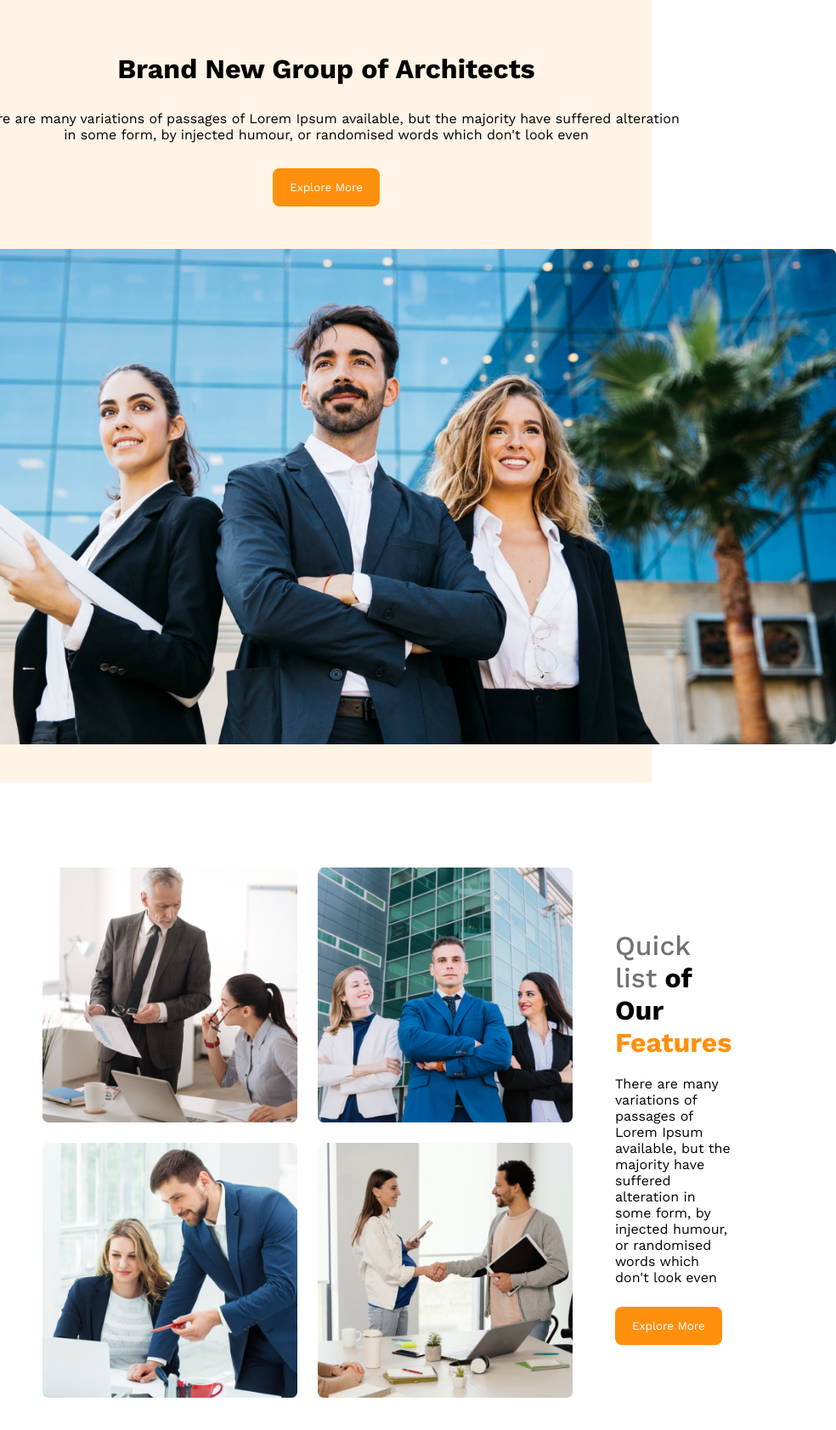
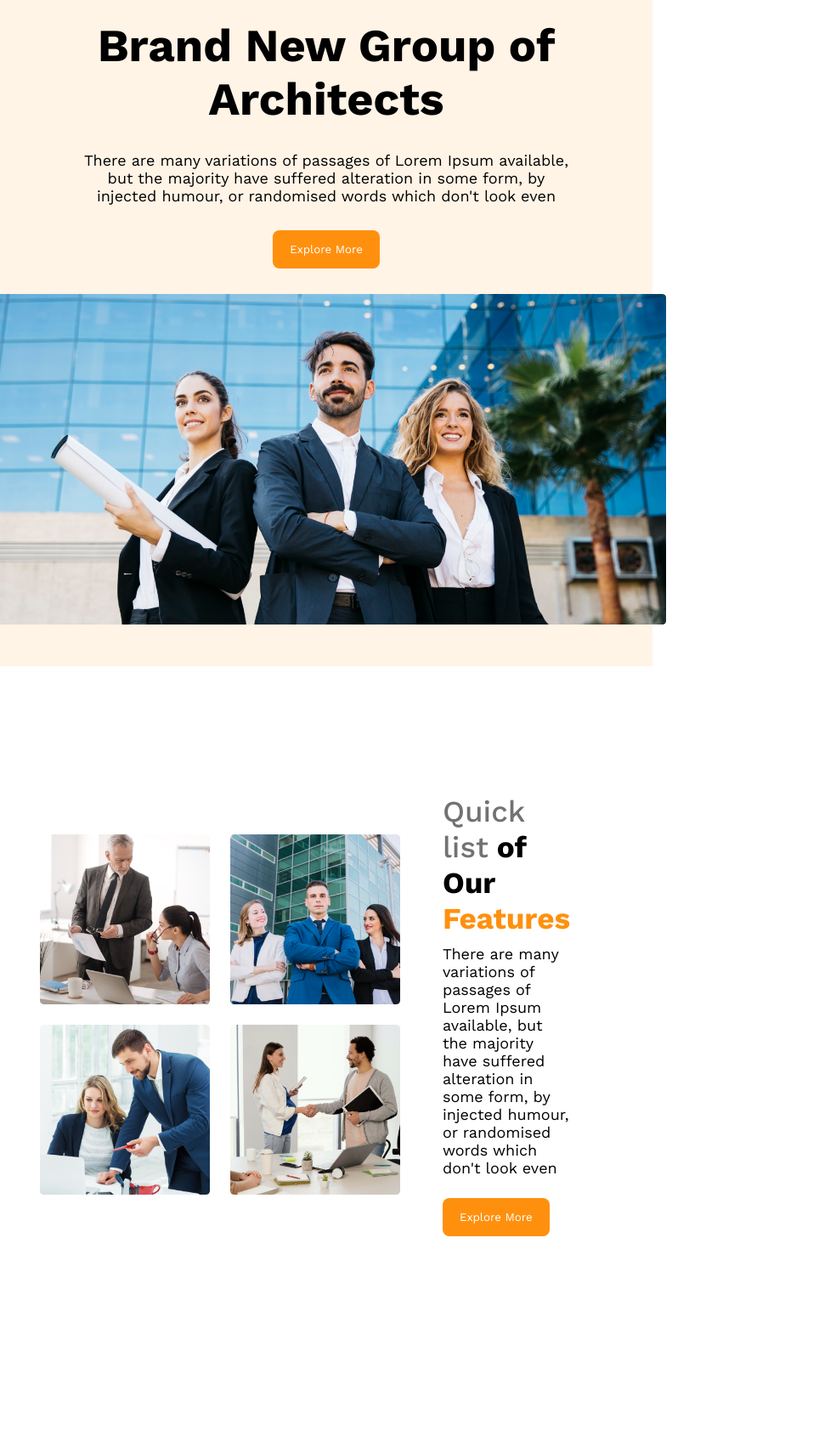
Before and after one commit to Mamun-Miah/g3-architect-project, a plain HTML site: page index.html in a window 768 px wide. Shown: the part 87-1770 px from the top of the page at 85% size, 984 px wide, since content can reach past the window. After the commit the page ends 1692 px from the top, so only its background shows below. Drawn offline with nearby package versions, Linux system fonts and the light colour scheme.

Commit message:
2nd commit

```diff
--- a/index.html
+++ b/index.html
@@ -23,20 +23,23 @@
             <p class="heropara">There are many variations of passages of Lorem Ipsum available, but the majority have suffered alteration in some form, by injected humour, or randomised words which don't look even</p>
             <button class="primary-btn">Explore More</button>
             </div>
-            <img src="./images/banner.png" alt="" class="banner" width="1200" height="auto">
+            <div>
+                <img src="./images/banner.png" alt="" class="banner">
+            </div>
+
         </div>
     </header>
     <main>
         <div class="quick-list">
             <div class="quick-grid">
-                <img src="./images/team1.png" alt="" width="300" height="300">
-                <img src="./images/team2.png" alt="" width="300" height="300">
-                <img src="./images/team3.png" alt="" width="300" height="300">
-                <img src="./images/team4.png" alt="" width="300" height="300">
+                <img src="./images/team1.png" alt="" class="quick-img">
+                <img src="./images/team2.png" alt="" class="quick-img">
+                <img src="./images/team3.png" alt="" class="quick-img">
+                <img src="./images/team4.png" alt="" class="quick-img">
             </div>
             <div class="quick-content">
-                <h1><span style="color:#727272; font-weight: 500;">Quick list</span> of Our <br><span style="color:#FF900E;">Features</span></h1>
-                <p>There are many variations of passages of Lorem Ipsum <br> available, but the majority have suffered alteration in some form, by injected humour, or randomised words which don't look even</p>
+                <h2><span style="color:#727272; font-weight: 500;">Quick list</span> of Our <br><span style="color:#FF900E;">Features</span></h2>
+                <p>There are many variations of passages of Lorem Ipsum available, but the majority have suffered alteration in some form, by injected humour, or randomised words which don't look even</p>
                 <button class="primary-btn">Explore More</button>
             </div>
         </div>
--- a/style/style.css
+++ b/style/style.css
@@ -7,7 +7,7 @@
 }
 * {
     font-family: Work Sans;
-    margin: 0;
+    margin: 0px;
 }
 .primary-btn {
     padding: 15px 20px;
@@ -19,11 +19,11 @@
 }
 h1 {
     Font-weight: 700;
-    Font-size: 64pxpx;
+    Font-size: 54px;
 }
 h2 {
     Font-weight: 700;
-    Font-size: 45pxpx;
+    Font-size: 35px;
 }
 h3{
     Font-weight: 600;
@@ -31,7 +31,7 @@ h3{
 }
 p {
     Font-weight: 400;
-    Font-size: 18pxpx;
+    Font-size: 18px;
 
 }
 header {
@@ -42,7 +42,6 @@ header {
 nav {
     display: flex;
     justify-content: space-between;
-    margin: 0 30px;
     padding: 30px;
 }
 nav >ul {
@@ -52,7 +51,10 @@ nav >ul {
 .menu {
     margin-right: 20px;
 }
-
+.banner {
+    width: 1200px;
+    height: auto;
+}
 /* navbar enopd */
 
 .hero {
@@ -65,13 +67,15 @@ nav >ul {
 }
 .hero-content {
     padding: 50px;
-    width: 862px;
+    width: 800px;
+    text-wrap: wrap;
 }
 .hero-content >h1, .heropara {
     padding: 15px;
 }
 .banner {
     margin-bottom: 45px;
+    margin-top: 20px;
 }
 
 /* hero section done */
@@ -79,6 +83,8 @@ nav >ul {
     display: flex;
     flex-direction: row;
     padding: 100px 50px;
+    justify-content: center;
+    align-items: center;
 }
 .quick-grid {
     display: grid;
@@ -91,6 +97,7 @@ nav >ul {
     padding: 50px;
     justify-content: center;
     align-items: flex-start;
+    width: 450px;
 
 }
 .quick-content >h1{
@@ -98,4 +105,99 @@ nav >ul {
 }
 .quick-content >p{
     padding: 10px 0;
+    text-wrap: wrap;
 }
+.quick-img {
+    width: 300px;
+    height: 300px;
+}
+@media only screen and (max-width: 576px) {
+    .hero-content {
+        padding: 10px;
+        width: 300px;
+        text-wrap: wrap;
+    }
+    .banner {
+        width: 380px;
+        height: auto;
+    }
+    .quick-list {
+        display: flex;
+        flex-direction: column;
+        justify-content: center;
+        align-items: center;
+        padding: 50px 0px;
+    }
+    .quick-grid {
+        display: grid;
+        grid-template-columns: repeat(2, 1fr) ;
+    }
+    .quick-img {
+        width: 150px;
+        height: 150px;
+    }
+    .menu {
+        margin-right: 10px;
+    }
+    .quick-content {
+        display: flex;
+        flex-direction: column;
+        padding: 50px;
+        justify-content: center;
+        align-items: flex-start;
+        width: 300px;
+
+    }
+    .quick-content >p{
+        padding: 10px 0;
+        text-wrap: wrap;
+    }
+
+}
+@media only screen and (min-width: 768px) and (max-width: 991.98px) {
+    .menu {
+        margin-right: 10px;
+    }
+    .hero-content {
+        padding: 10px;
+        width: 600px;
+        text-wrap: wrap;
+    }
+    .banner {
+        width: 800px;
+        height: auto;
+    }
+    .quick-list {
+        display: flex;
+        flex-direction: row;
+        padding: 100px 50px;
+        justify-content: center;
+        align-items: center;
+    }
+    .quick-grid {
+        display: grid;
+        grid-template-columns: repeat(2, 1fr);
+        gap: 24px;
+    }
+    .quick-content {
+        display: flex;
+        flex-direction: column;
+        padding: 50px;
+        justify-content: center;
+        align-items: flex-start;
+        width: 450px;
+
+    }
+    .quick-content >h1{
+        padding: 10px 0;
+    }
+    .quick-content >p{
+        padding: 10px 0;
+        text-wrap: wrap;
+    }
+    .quick-img {
+        width: 200px;
+        height: 200px;
+    }
+
+}
```
